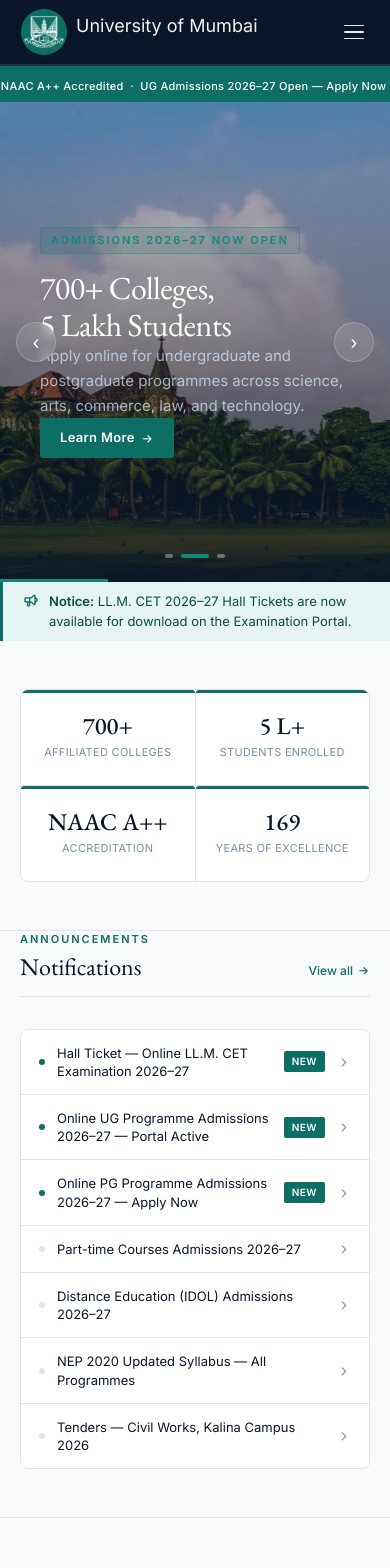
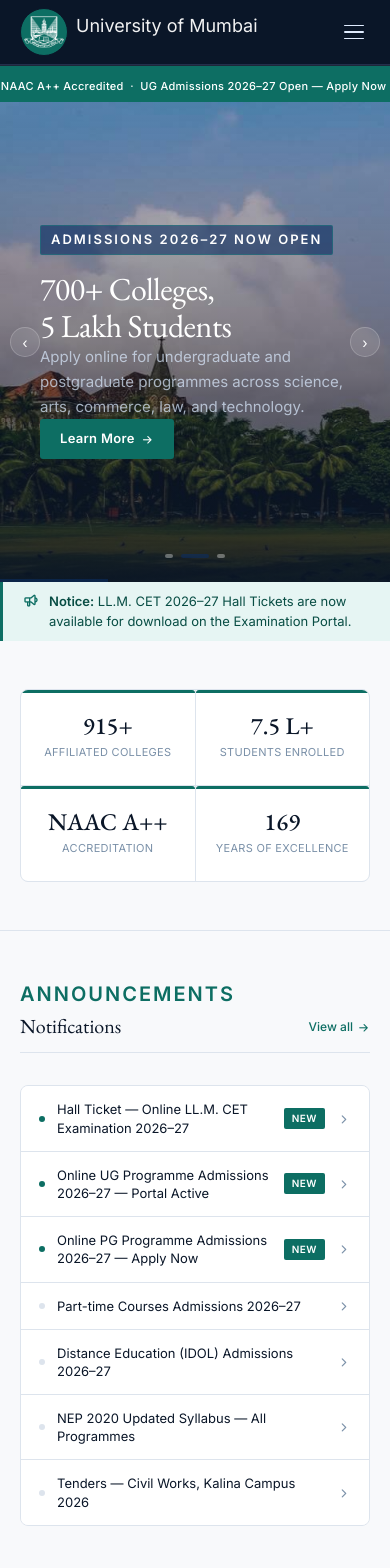
Before and after one commit to pradnyapanchal/mumbai-university-webapp, a React (Vite) app: page / in a window 390 px wide. Shown: the top 1568 px of the page. Built offline with nearby package versions, Linux system fonts and the light colour scheme.

Commit message:
enhanced the look of webapp

```diff
--- a/src/components/EventsSection.jsx
+++ b/src/components/EventsSection.jsx
@@ -5,7 +5,7 @@ import { events } from "../data/content";
 export default function EventsSection() {
   const ref = useReveal();
   return (
-    <section className="section" style={{ paddingTop: 0 }}>
+    <section className="section" >
       <div className="site-container">
         <SectionHead eyebrow="Schedule" title="Upcoming Events" moreLabel="Full calendar" />
         <div ref={ref} className="events-grid reveal">
--- a/src/components/Footer.jsx
+++ b/src/components/Footer.jsx
@@ -14,7 +14,7 @@ export default function Footer() {
 
             <div>
 
-            <div className="footer-brand-emblem" aria-label="MU Logo">  <img   src="/logo.png"
+            <div className="footer-brand-emblem" aria-label="MU Logo">  <img   src="/mumbai-university-webapp/logo.png"
   className="w-10 h-8"
  alt="" srcSet="" /></div>
             </ div>
--- a/src/components/Navbar.jsx
+++ b/src/components/Navbar.jsx
@@ -23,7 +23,7 @@ export default function Navbar() {
             className="w-12 h-12 rounded-full flex items-center justify-center text-xs font-medium text- shrink-0 border-[1.5px]"
             style={{ background: "var(--teal)", borderColor: "var(--teal2)" }}
           >
-            <img   src="/logo.png"
+            <img   src="/mumbai-university-webapp/logo.png"
   className="w-10 h-8"
  alt="" srcSet="" />
           </div>
--- a/src/components/NotificationsSection.jsx
+++ b/src/components/NotificationsSection.jsx
@@ -5,7 +5,7 @@ import { notifications } from "../data/content";
 export default function NotificationsSection() {
   const ref = useReveal();
   return (
-    <section className="section" style={{ paddingTop: 0 }}>
+    <section className="section" >
       <div className="site-container">
         <div ref={ref} className="reveal">
           <SectionHead eyebrow="Announcements" title="Notifications" moreLabel="View all" />
--- a/src/data/content.js
+++ b/src/data/content.js
@@ -41,8 +41,8 @@ export const slides = [
 ];
 
 export const stats = [
-  { num: "700+",   label: "Affiliated Colleges" },
-  { num: "5 L+",   label: "Students Enrolled" },
+  { num: "915+",   label: "Affiliated Colleges" },
+  { num: "7.5 L+",   label: "Students Enrolled" },
   { num: "NAAC A++", label: "Accreditation" },
   { num: "169",    label: "Years of Excellence" },
 ];
--- a/src/index.css
+++ b/src/index.css
@@ -30,7 +30,8 @@
   --navy-2:      #152240;
   --navy-3:      #1e3460;
   --teal:        #0d6e63;
-  --teal-2:      #0f8a7d;
+  /* --teal-2:      #35cebe; */
+--teal-2: rgba(11, 45, 97, 0.6);
   --teal-light:  #e6f5f3;
   --teal-faint:  #f2faf9;
   --slate:       #4a6080;
@@ -451,15 +452,18 @@ button { cursor: pointer; border: none; background: none; font: inherit; }
 
 .slide-tag-text {
   display: inline-block;
-  font-size: 11px;
+  font-size: 13px;
   font-weight: 600;
   letter-spacing: 2px;
   text-transform: uppercase;
-  color: var(--teal-2);
+  /* color: var(--teal-2); */
+  color:white;
   padding: 4px 10px;
   border: 1px solid rgba(15,138,125,0.4);
   border-radius: 2px;
-  background: rgba(13,110,99,0.12);
+  /* background: rgba(13,110,99,0.12); */
+  background: var(--teal-2);
+
   margin-bottom: 1rem;
 }
 
@@ -521,10 +525,20 @@ button { cursor: pointer; border: none; background: none; font: inherit; }
 .hero-arrow.left  { left: 16px; }
 .hero-arrow.right { right: 16px; }
 
-@media (min-width: 768px) {
-  .hero-arrow { width: 44px; height: 44px; }
-  .hero-arrow.left  { left: 24px; }
-  .hero-arrow.right { right: 24px; }
+@media (max-width: 767px) {
+  .hero-arrow {
+    width: 30px;
+    height: 30px;
+    font-size: 14px;
+  }
+
+  .hero-arrow.left {
+    left: 10px;
+  }
+
+  .hero-arrow.right {
+    right: 10px;
+  }
 }
 
 .hero-dots {
@@ -573,6 +587,9 @@ button { cursor: pointer; border: none; background: none; font: inherit; }
   color: #084d44;
 }
 
+
+
+
 /* ─────────────────────────────────────────
    SECTION WRAPPER
 ───────────────────────────────────────── */
@@ -592,7 +609,7 @@ button { cursor: pointer; border: none; background: none; font: inherit; }
 }
 
 .section-eyebrow {
-  font-size: 11px;
+  font-size: 20px;
   font-weight: 600;
   letter-spacing: 2px;
   text-transform: uppercase;
@@ -602,7 +619,9 @@ button { cursor: pointer; border: none; background: none; font: inherit; }
 
 .section-title {
   font-family: "EB Garamond", Georgia, serif;
-  font-size: clamp(1.5rem, 3vw, 2rem);
+  /* font-size: clamp(2rem, 1vw, 1rem); */
+  font-size: 20px;
+
   font-weight: 400;
   color: var(--navy);
   line-height: 1.2;
--- a/vite.config.js
+++ b/vite.config.js
@@ -3,5 +3,6 @@ import react from "@vitejs/plugin-react";
 import tailwindcss from "@tailwindcss/vite";
 
 export default defineConfig({
+  base: "/mumbai-university-webapp/",
   plugins: [react(), tailwindcss()],
 });
```
Also changed, not shown: package.json (+7 -2 lines), 1 other file (tests, documents, lock files or other folders).
